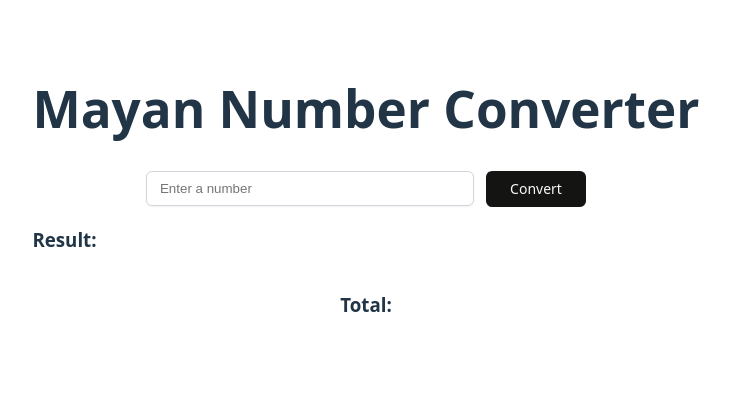
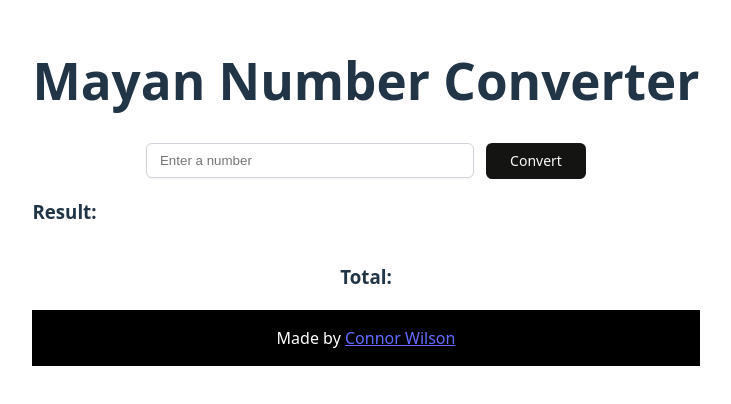
Before and after one commit to wilscon/mayancalculator, a React (Vite) app in the folder client/: page / in a window 1280 px wide. Shown: the part 208-612 px from the top of the page, without its empty margins (274-1005 px from the left). Built offline with nearby package versions, Linux system fonts and the light colour scheme.

Commit message:
Added footer

```diff
--- a/client/src/App.jsx
+++ b/client/src/App.jsx
@@ -1,5 +1,6 @@
 import React, { useState } from 'react';
 import axios from 'axios';
+import Footer from '/src/Footer.jsx';
 import dotImg from '/images/dot.png'
 import barImg from '/images/bar.png';
 import shellImg from '/images/shell.png';
@@ -144,6 +145,7 @@ return (
          <h3>Total: {number} </h3>
 
       </div>
+      <Footer/>
     </div>
   );
 }
--- /dev/null
+++ b/client/src/Footer.jsx
@@ -0,0 +1,22 @@
+const Footer = () => {
+  return (
+    <footer className="bg-black text-white py-4" style={{backgroundColor: 'black', color: 'white', width: '100%'}}>
+      <div className="max-w-7xl mx-auto px-4 flex flex-col sm:flex-row sm:justify-between sm:items-center text-center sm:text-left space-y-2 sm:space-y-0">
+        <p>
+          Made by{' '}
+          <a
+            href="https://connorwilson.azurewebsites.net/?company=mayancalculator"
+            target="_blank"
+            rel="noopener noreferrer"
+            className="underline hover:text-gray-300"
+          >
+            Connor Wilson
+          </a>
+        </p>
+      </div>
+    </footer>
+  );
+};
+
+
+export default Footer;
```
